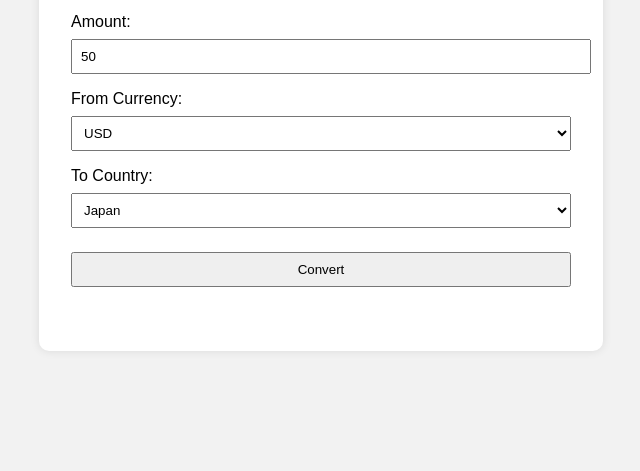
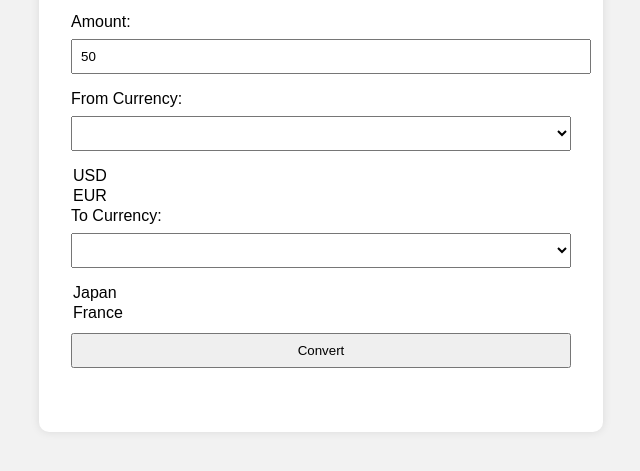
Before and after one commit to shamaamahh/Contextify, a plain HTML site: page index.html in a window 1280 px wide. Shown: the part 173-644 px from the top of the page, without its empty margins (319-959 px from the left). Drawn offline with Linux system fonts and the light colour scheme.

Commit message:
to/from currency drop down

```diff
--- a/index.html
+++ b/index.html
@@ -15,13 +15,13 @@
     <input type="number" id="amount" value="50" />
 
     <label>From Currency:</label>
-    <select id="from">
+    <select id="from"></select>
       <option value="USD">USD</option>
       <option value="EUR">EUR</option>
     </select>
 
-    <label>To Country:</label>
-    <select id="country">
+    <label>To Currency:</label>
+    <select id="to"></select>
       <option value="Japan">Japan</option>
       <option value="France">France</option>
     </select>
```
